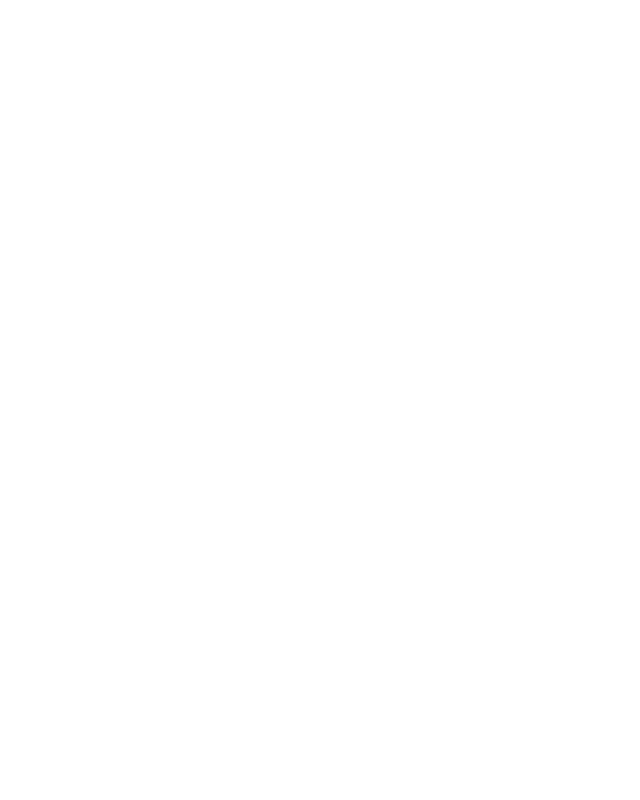
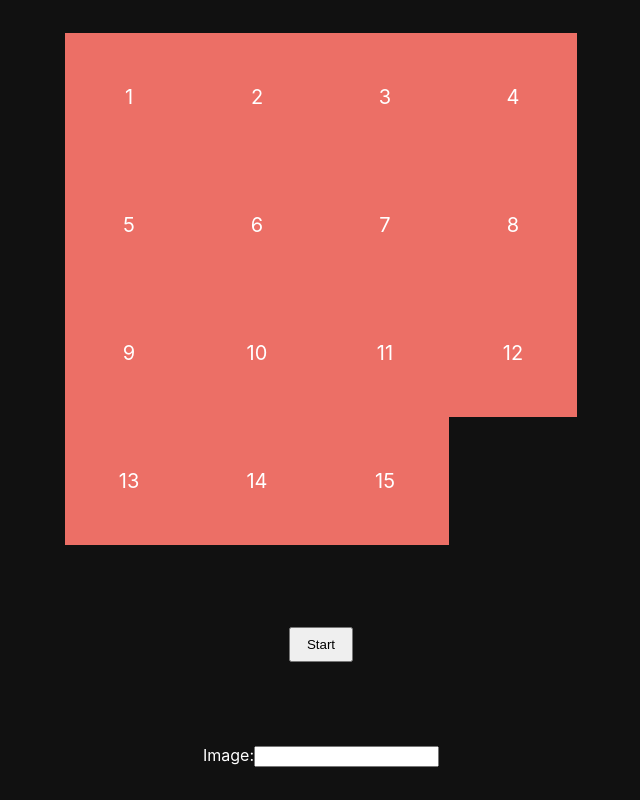
Before and after one commit to Nyoho/react-sliding-puzzle, a React (Create React App) app: page / in a window 1280 px wide. Shown: the whole page, without its empty margins (319-959 px from the left). Built offline with nearby package versions, Linux system fonts and the light colour scheme.

Commit message:
Finished

```diff
--- a/package.json
+++ b/package.json
@@ -8,6 +8,7 @@
     "@testing-library/user-event": "^7.1.2",
     "react": "^16.13.1",
     "react-dom": "^16.13.1",
+    "react-motion": "^0.5.2",
     "react-scripts": "3.4.3"
   },
   "scripts": {
--- a/src/App.js
+++ b/src/App.js
@@ -1,7 +1,20 @@
-import React from "react";
+import React, { useState } from "react";
+import Board from "./Board";
 
 function App() {
-  return <div className="App"></div>;
+  const [imageUrl, setImageUrl] = useState("");
+  const handleImageChange = (event) => {
+    setImageUrl(event.target.value);
+  };
+  return (
+    <div className="App">
+      <Board rows={4} cols={4} width={512} height={512} image={imageUrl} />
+      <label>
+        Image:
+        <input onChange={handleImageChange} type="text" name="name" />
+      </label>
+    </div>
+  );
 }
 
 export default App;
--- /dev/null
+++ b/src/Board.js
@@ -0,0 +1,64 @@
+import React, { useState } from "react";
+import { canSwap, isSolved, shuffle, swap } from "./helpers";
+import Tile from "./Tile";
+
+function Board(props) {
+  const { rows, cols, width, height, image } = props;
+  const [tiles, setTiles] = useState([...Array(rows * cols).keys()]);
+  console.log(tiles);
+  const shuffleTiles = () => {
+    const shuffledTiles = shuffle(tiles, rows, cols);
+    setTiles(shuffledTiles);
+  };
+
+  const swapTiles = (tileIndex) => {
+    if (canSwap(tileIndex, tiles.indexOf(tiles.length - 1), rows, cols)) {
+      const newTiles = swap(tiles, tileIndex, tiles.indexOf(tiles.length - 1));
+      setTiles(newTiles);
+    }
+    if (isSolved(tiles)) {
+      alert("You did it!");
+    }
+  };
+
+  const handleTileClick = (index) => {
+    swapTiles(index);
+  };
+
+  const handleButtonClick = () => {
+    shuffleTiles();
+  };
+
+  const solved = isSolved(tiles);
+  const pieceWidth = Math.round(width / cols);
+  const pieceHeight = Math.round(height / rows);
+  const style = {
+    width,
+    height,
+  };
+
+  return (
+    <>
+      <ul style={style} className="board">
+        {tiles.map((tile, index) => (
+          <Tile
+            {...props}
+            index={index}
+            tile={tile}
+            key={tile}
+            width={pieceWidth}
+            height={pieceHeight}
+            boardSize={width}
+            image={image}
+            onClick={handleTileClick}
+          />
+        ))}
+      </ul>
+      <button onClick={handleButtonClick}>
+        {solved ? "Start" : "Restart"}
+      </button>
+    </>
+  );
+}
+
+export default Board;
--- /dev/null
+++ b/src/Tile.js
@@ -0,0 +1,47 @@
+import React from "react";
+import { Motion, spring } from "react-motion";
+import { getMatrixPosition, getVisualPosition } from "./helpers";
+
+function Tile(props) {
+  const { tile, index, rows, cols, width, height, boardSize, image } = props;
+
+  const handleClick = () => {
+    props.onClick(index);
+  };
+
+  const matrixPos = getMatrixPosition(index, rows, cols);
+  const visualPos = getVisualPosition(matrixPos, width, height);
+  const motionStyle = {
+    translateX: spring(visualPos.x),
+    translateY: spring(visualPos.y),
+  };
+  const tileStyle = {
+    width: `calc(100% / ${rows})`,
+    height: `calc(100% / ${cols})`,
+    backgroundImage: `url(${image})`,
+    backgroundSize: `${boardSize * 1.25}px`,
+    backgroundPosition: `${(100 / cols) * (tile % cols)}% ${
+      (100 / rows) * Math.floor(tile / rows)
+    }%`,
+  };
+
+  return (
+    <Motion style={motionStyle}>
+      {({ translateX, translateY }) => (
+        <li
+          style={{
+            transform: `translate3d(${translateX}px, ${translateY}px, 0)`,
+            opacity: tile === rows * cols - 1 ? 0 : 1,
+            ...tileStyle,
+          }}
+          onClick={handleClick}
+          className="tile"
+        >
+          {image.length ? "" : tile + 1}
+        </li>
+      )}
+    </Motion>
+  );
+}
+
+export default Tile;
--- /dev/null
+++ b/src/helpers.js
@@ -0,0 +1,63 @@
+// Credits to https://codepen.io/unindented/pen/QNWdRQ
+export function isSolvable(tiles, rows, cols) {
+  let product = 1;
+  for (let i = 1, l = rows * cols - 1; i <= l; i++) {
+    for (let j = i + 1, m = l + 1; j <= m; j++) {
+      product *= (tiles[i - 1] - tiles[j - 1]) / (i - j);
+    }
+  }
+  return Math.round(product) === 1;
+}
+
+export function isSolved(tiles) {
+  for (let i = 0, l = tiles.length; i < l; i++) {
+    if (tiles[i] !== i) {
+      return false;
+    }
+  }
+  return true;
+}
+
+// Get the linear index from a row/col pair.
+export function getLinearPosition({ row, col }, rows, cols) {
+  return parseInt(row, 10) * cols + parseInt(col, 10);
+}
+
+// Get the row/col pair from a linear index.
+export function getMatrixPosition(index, rows, cols) {
+  return {
+    row: Math.floor(index / cols),
+    col: index % cols,
+  };
+}
+
+export function getVisualPosition({ row, col }, width, height) {
+  return {
+    x: col * width,
+    y: row * height,
+  };
+}
+
+export function shuffle(tiles, rows, cols) {
+  const shuffledTiles = [
+    ...tiles
+      .filter((t) => t !== tiles.length - 1)
+      .sort(() => Math.random() - 0.5),
+    tiles.length - 1,
+  ];
+  return isSolvable(shuffledTiles, rows, cols) && !isSolved(shuffledTiles)
+    ? shuffledTiles
+    : shuffle(shuffledTiles, rows, cols);
+}
+
+export function canSwap(src, dest, rows, cols) {
+  const { row: srcRow, col: srcCol } = getMatrixPosition(src, rows, cols);
+  const { row: destRow, col: destCol } = getMatrixPosition(dest, rows, cols);
+  return Math.abs(srcRow - destRow) + Math.abs(srcCol - destCol) === 1;
+}
+
+export function swap(tiles, src, dest) {
+  const tilesResult = [...tiles];
+  [tilesResult[src], tilesResult[dest]] = [tilesResult[dest], tilesResult[src]];
+  return tilesResult;
+}
--- a/src/index.css
+++ b/src/index.css
@@ -1,13 +1,48 @@
 body {
   margin: 0;
-  font-family: -apple-system, BlinkMacSystemFont, 'Segoe UI', 'Roboto', 'Oxygen',
-    'Ubuntu', 'Cantarell', 'Fira Sans', 'Droid Sans', 'Helvetica Neue',
+  font-family: -apple-system, BlinkMacSystemFont, "Segoe UI", "Roboto", "Oxygen",
+    "Ubuntu", "Cantarell", "Fira Sans", "Droid Sans", "Helvetica Neue",
     sans-serif;
   -webkit-font-smoothing: antialiased;
   -moz-osx-font-smoothing: grayscale;
+  min-height: 100vh;
+  background: #111;
+  color: white;
 }
 
 code {
-  font-family: source-code-pro, Menlo, Monaco, Consolas, 'Courier New',
+  font-family: source-code-pro, Menlo, Monaco, Consolas, "Courier New",
     monospace;
 }
+.App {
+  display: grid;
+  place-items: center;
+  height: 100vh;
+}
+.board {
+  display: flex;
+  flex-wrap: wrap;
+  position: relative;
+  margin: 0;
+  padding: 0;
+}
+.tile {
+  position: absolute;
+  list-style: none;
+  margin: 0 auto;
+  background: #ec6f66; /* fallback for old browsers */
+  display: block;
+  display: grid;
+  place-items: center;
+  font-size: 20px;
+}
+
+.hole {
+  opacity: 0;
+}
+
+button {
+  display: block;
+  margin: 16px auto;
+  padding: 8px 16px;
+}
```
Also changed, not shown: 1 other file (tests, documents, lock files or other folders).
